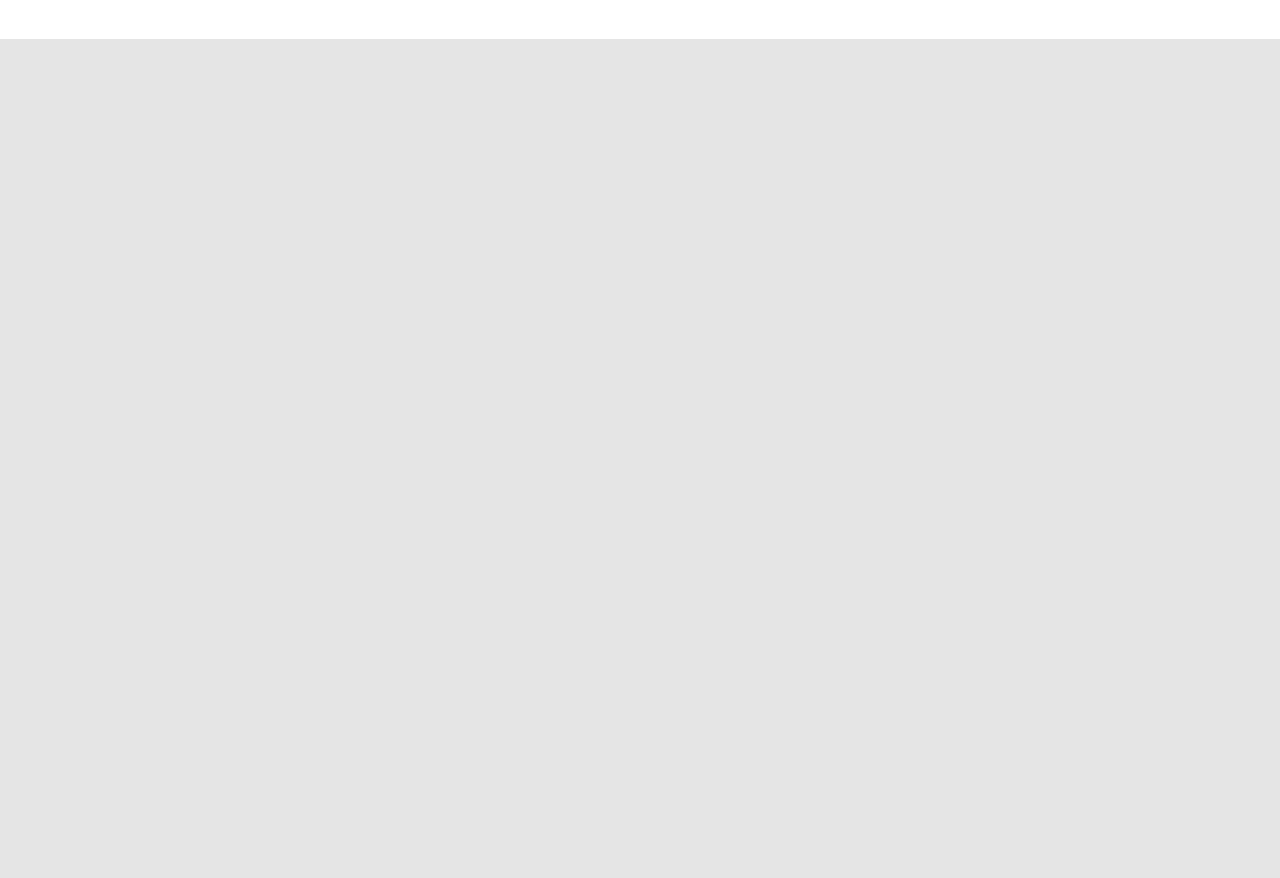
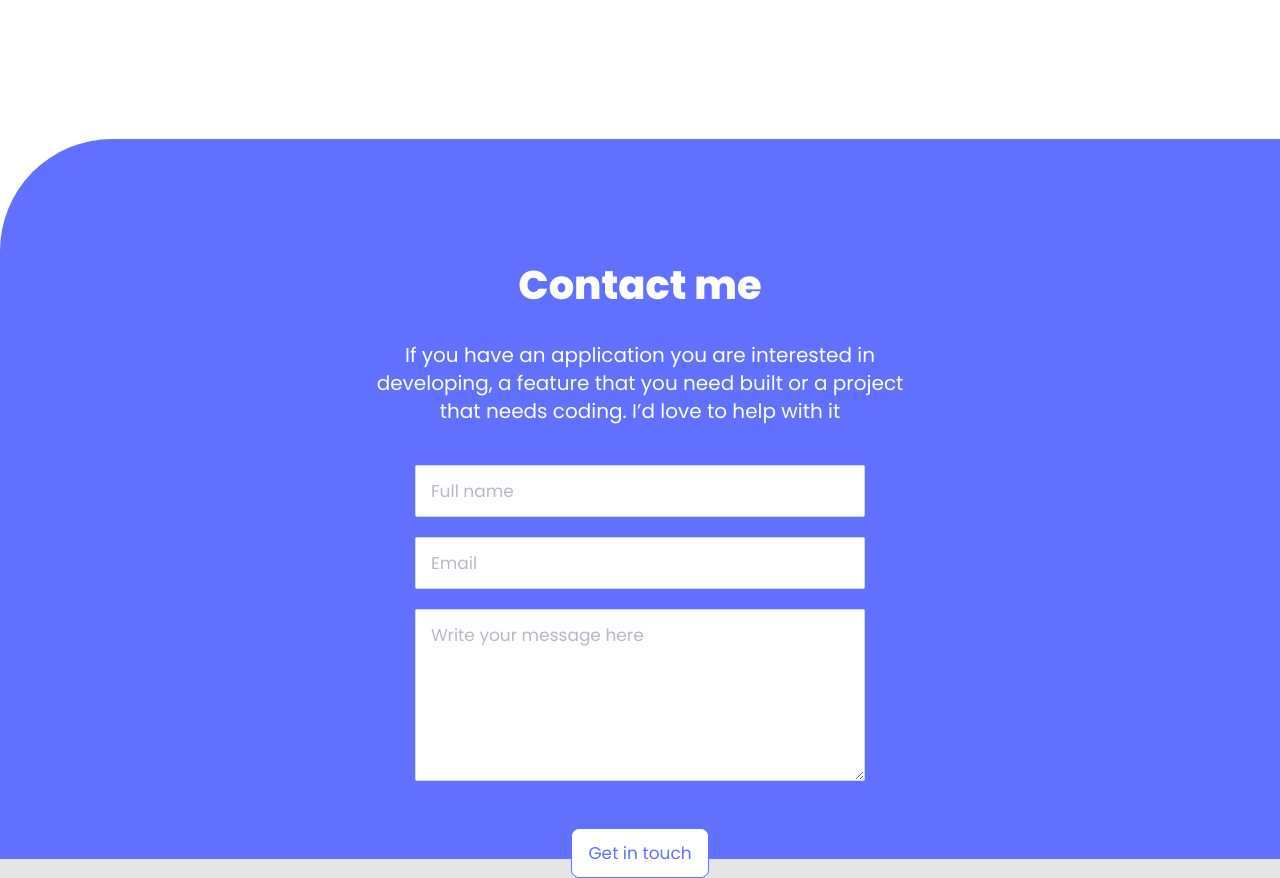
Before and after one commit to tirthajyoti-ghosh/Portfolio, a React (Create React App) app: page / in a window 1280 px wide. Shown: the part 3480-4358 px from the top of the page. Before the commit the page ends 3519 px from the top, so only its background shows below. Built offline with nearby package versions, Linux system fonts and the light colour scheme.

Commit message:
Add contact section

```diff
--- a/package.json
+++ b/package.json
@@ -6,6 +6,7 @@
     "@testing-library/jest-dom": "^5.11.4",
     "@testing-library/react": "^11.1.0",
     "@testing-library/user-event": "^12.1.10",
+    "antd": "^4.16.12",
     "react": "^17.0.2",
     "react-accessible-accordion": "^3.3.5",
     "react-dom": "^17.0.2",
--- a/src/App.jsx
+++ b/src/App.jsx
@@ -1,4 +1,5 @@
 import About from './components/About';
+import Contact from './components/Contact';
 import Hero from './components/Hero';
 import Navbar from './components/Navbar';
 import Portfolio from './components/Portfolio';
@@ -11,6 +12,7 @@ const App = () => (
             <Hero />
             <Portfolio />
             <About />
+            <Contact />
         </main>
     </>
 );
--- /dev/null
+++ b/src/components/Contact.jsx
@@ -0,0 +1,72 @@
+/* eslint-disable max-len */
+import {
+    Form, Input, Button,
+} from 'antd';
+
+const Contact = () => {
+    const [form] = Form.useForm();
+    const { TextArea } = Input;
+
+    const submitContactForm = (values) => {
+        console.log(values);
+    };
+
+    return (
+        <section className="contact" id="contact">
+            <div className="content">
+                <h1>Contact me</h1>
+                <p>If you have an application you are interested in developing, a feature that you need built or a project that needs coding. I’d love to help with it </p>
+
+                <Form form={form} onFinish={submitContactForm}>
+                    <Form.Item
+                        name="name"
+                        rules={[
+                            {
+                                required: true,
+                                message: 'Please input your name!',
+                            },
+                        ]}
+                    >
+                        <Input placeholder="Full name" />
+                    </Form.Item>
+
+                    <Form.Item
+                        name="email"
+                        rules={[
+                            {
+                                required: true,
+                                message: 'Please input your email!',
+                            },
+                            {
+                                type: 'email',
+                                message: 'Invalid email!',
+                            },
+                        ]}
+                    >
+                        <Input placeholder="Email" />
+                    </Form.Item>
+
+                    <Form.Item
+                        name="message"
+                        rules={[
+                            {
+                                required: true,
+                                message: 'Please input your message!',
+                            },
+                        ]}
+                    >
+                        <TextArea placeholder="Write your message here" rows={7} />
+                    </Form.Item>
+
+                    <Form.Item>
+                        <Button type="primary" htmlType="submit">
+                            Get in touch
+                        </Button>
+                    </Form.Item>
+                </Form>
+            </div>
+        </section>
+    );
+};
+
+export default Contact;
--- a/src/styles/App.scss
+++ b/src/styles/App.scss
@@ -20,3 +20,6 @@
 
 // About
 @import 'about.scss';
+
+// Contact
+@import 'contact.scss';
--- a/src/styles/about.scss
+++ b/src/styles/about.scss
@@ -5,7 +5,7 @@ section.about {
     .content {
         max-width: 1200px;
         margin: 0 auto;
-        padding: 100px 30px;
+        padding: 150px 30px;
         display: flex;
 
         .text {
--- /dev/null
+++ b/src/styles/contact.scss
@@ -0,0 +1,79 @@
+section.contact {
+    height: calc(100vh - 80px);
+    background-color: #fff;
+
+    .content {
+        height: 100%;
+        padding: 120px 30px;
+        border-top-left-radius: 7rem;
+        background-color: #6070ff;
+
+        h1,
+        p {
+            color: #fff;
+            text-align: center;
+        }
+
+        h1 {
+            font-weight: bold;
+            font-size: 40px;
+            line-height: 52px;
+            margin-bottom: 30px;
+        }
+
+        p {
+            font-size: 20px;
+            line-height: 28px;
+            max-width: 550px;
+            margin: 0 auto 30px;
+        }
+
+        .ant-form {
+            max-width: 450px;
+            margin: 0 auto;
+
+            input,
+            textarea {
+                width: 100%;
+                border: 1px solid #cfd8dc;
+                border-radius: 2px;
+                margin: 10px 0;
+                padding: 15px;
+                font-size: 17px;
+                line-height: 20px;
+
+                &::placeholder {
+                    color: #b3bac5;
+                }
+            }
+
+            .ant-form-item-explain-error {
+                color: #fff;
+            }
+
+            .ant-form-item-has-error {
+                input,
+                textarea {
+                    box-shadow: 0 8px 16px rgba(243, 30, 19, 0.24);
+                    border: 1.5px solid #f32013;
+                }
+            }
+
+            .ant-btn {
+                font-weight: 500;
+                font-size: 17px;
+                line-height: 24px;
+                color: #6070ff;
+                padding: 12px 16px;
+                margin: 30px auto 0;
+                display: block;
+
+                &:hover {
+                    background: #fff;
+                    box-shadow: none;
+                    color: #6070ff;
+                }
+            }
+        }
+    }
+}
```
Also changed, not shown: 1 other file (tests, documents, lock files or other folders).
